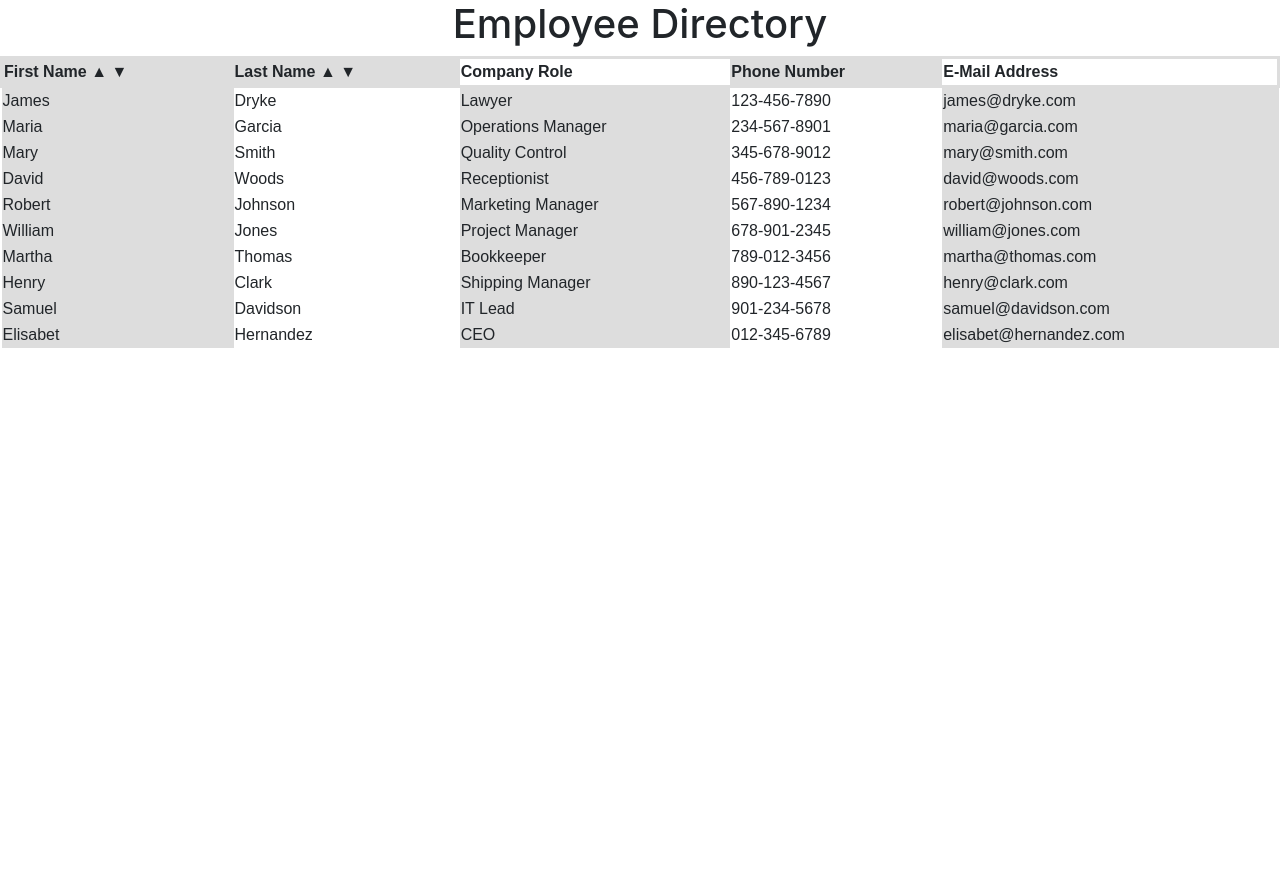
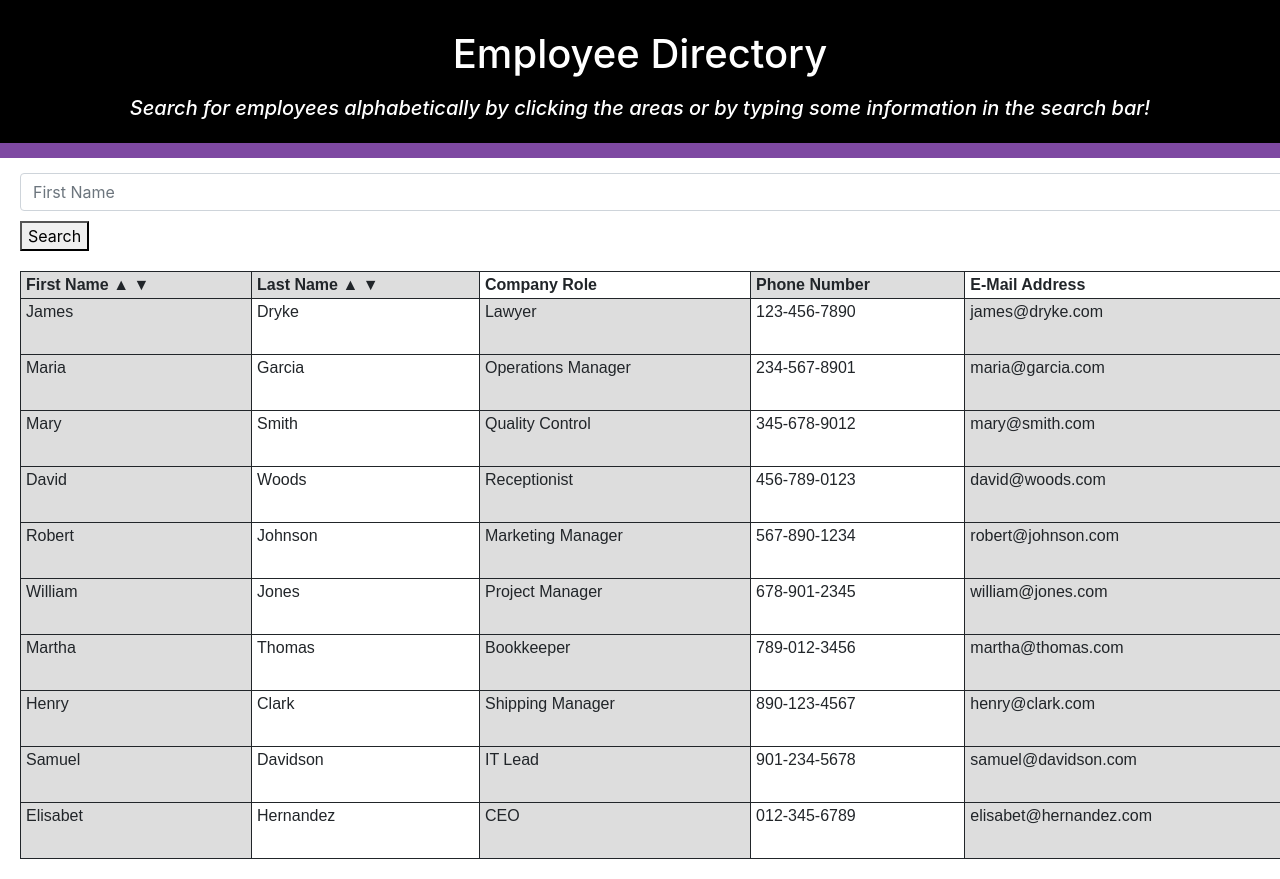
Before and after one commit to jtbataille/Employee-Directory, a React (Create React App) app: page / in a window 1280 px wide. Before the commit the page ends 800 px from the top, so only its background shows below. Built offline with nearby package versions, Linux system fonts and the light colour scheme.

Commit message:
styling updates

```diff
--- a/src/App.js
+++ b/src/App.js
@@ -7,7 +7,9 @@ import employees from "./employees.json";
 
 class App extends Component {
   state = {
-    employees
+    employees,
+    searchedEmployee: [],
+    searchTerm: ''
   };
 
   ascFirstNameSort = () => {
@@ -38,10 +40,29 @@ class App extends Component {
     this.setState({ employees: employees });
   }
 
+  handleInputChange = e => {
+    const { name, value } = e.target;
+    this.setState({[name]: value});
+  };
+
+  handleFormSubmit = e => {
+    e.preventDefault();
+
+    this.setState({
+      searchTerm: ''
+    });
+  }
+
   render() {
     return (
       <>
         <Header />
+        <form onSubmit={this.handleSubmit}>
+          <span className='form-group'>
+              <input style={{marginTop:"15px", marginLeft:"20px"}} type='text' name='searchTerm' placeholder="First Name" value={this.state.searchTerm} onChange={this.handleInputChange} className="form-control" />
+              <button style={{marginTop:"10px", marginLeft:"20px"}} type='submit' onClick={this.handleFormSubmit}>Search</button>
+          </span>
+        </form>
         <Table
           employees={this.state.employees}
           ascFirstNameSort={this.ascFirstNameSort}
--- a/src/components/Header.js
+++ b/src/components/Header.js
@@ -3,8 +3,10 @@ import React from 'react';
 
 function Header() {
     return (
-        <header style={{textAlign: "center"}}>
+        <header style={{textAlign:"center", width:"100%", backgroundColor:"black", color:"white", borderBottom:"15px solid rgb(126,73,162)", paddingTop:"30px", paddingBottom:"15px"}}>
             <h1>Employee Directory</h1>
+
+            <h5 style={{fontStyle:"italic", paddingTop:"10px"}}>Search for employees alphabetically by clicking the areas or by typing some information in the search bar!</h5>
         </header>
     )
 }
--- a/src/components/Table.js
+++ b/src/components/Table.js
@@ -5,7 +5,7 @@ import TableRows from './TableRows';
 
 function Table ({ employees, ascFirstNameSort, descFirstNameSort, ascLastNameSort, descLastNameSort }) {
     return (
-        <table style={{borderCollapse: "collapse", fontFamily: "arial, sans-serif", width: "100%"}}>
+        <table style={{borderCollapse:"collapse", border:"solid", borderWidth:"1px", fontFamily:"arial, sans-serif", width:"100%", margin:"20px"}}>
             <TableHeaders
                 ascFirstNameSort={ascFirstNameSort}
                 descFirstNameSort={descFirstNameSort}
--- a/src/components/TableHeaders.js
+++ b/src/components/TableHeaders.js
@@ -2,18 +2,18 @@ import React from 'react';
 
 function TableHeaders ({ ascFirstNameSort, descFirstNameSort, ascLastNameSort, descLastNameSort }) {
     return (
-        <tr style={{border: "3px solid #dddddd", textAlign: "left", padding: "10"}}>
-            <th style={{backgroundColor: "#dddddd"}}>First Name
+        <tr style={{border: "3px solid #dddddd", textAlign: "left", borderCollapse:"collapse", borderWidth:"1px"}}>
+            <th style={{backgroundColor: "#dddddd", borderCollapse:"collapse", border:"solid", borderWidth:"1px", paddingLeft:"5px"}}>First Name
                 <span className="sort" onClick={ascFirstNameSort}> &#9650; </span>
                 <span className="sort" onClick={descFirstNameSort}> &#9660; </span>
             </th>
-            <th style={{backgroundColor: "#dddddd"}}>Last Name
+            <th style={{backgroundColor: "#dddddd", borderCollapse:"collapse", border:"solid", borderWidth:"1px", paddingLeft:"5px"}}>Last Name
                 <span className="sort" onClick={ascLastNameSort}> &#9650; </span>
                 <span className="sort" onClick={descLastNameSort}> &#9660; </span>
             </th>
-            <th>Company Role</th>
-            <th style={{backgroundColor: "#dddddd"}}>Phone Number</th>
-            <th>E-Mail Address</th>
+            <th style={{borderCollapse:"collapse", border:"solid", borderWidth:"1px", paddingLeft:"5px"}}>Company Role</th>
+            <th style={{backgroundColor: "#dddddd", borderCollapse:"collapse", border:"solid", borderWidth:"1px", paddingLeft:"5px"}}>Phone Number</th>
+            <th style={{borderCollapse:"collapse", border:"solid", borderWidth:"1px", paddingLeft:"5px"}}>E-Mail Address</th>
         </tr>
     )
 }
--- a/src/components/TableRows.js
+++ b/src/components/TableRows.js
@@ -4,12 +4,12 @@ function TableRows ({ employees }) {
     return (
         <>
             {employees.map(employee => (
-                <tr key={employee.id} style={{marginRight: "10px", paddingBottom: "15"}}>
-                    <td style={{backgroundColor: "#dddddd"}}>{employee.firstName}</td>
-                    <td>{employee.lastName}</td>
-                    <td  style={{backgroundColor: "#dddddd"}}>{employee.role}</td>
-                    <td>{employee.phone}</td>
-                    <td  style={{backgroundColor: "#dddddd"}}>{employee.email}</td>
+                <tr key={employee.id} style={{paddingBottom:"30px", borderCollapse:"collapse", border:"solid", borderWidth:"1px"}}>
+                    <td style={{backgroundColor:"#dddddd", paddingBottom:"30px", paddingLeft:"5px", borderCollapse:"collapse", border:"solid", borderWidth:"1px"}}>{employee.firstName}</td>
+                    <td style={{paddingBottom:"30px", paddingLeft:"5px", borderCollapse:"collapse", border:"solid", borderWidth:"1px"}}>{employee.lastName}</td>
+                    <td  style={{backgroundColor:"#dddddd", paddingBottom:"30px", paddingLeft:"5px", borderCollapse:"collapse", border:"solid", borderWidth:"1px"}}>{employee.role}</td>
+                    <td style={{paddingBottom:"30px", paddingLeft:"5px", borderCollapse:"collapse", border:"solid", borderWidth:"1px"}}>{employee.phone}</td>
+                    <td  style={{backgroundColor:"#dddddd", paddingBottom:"30px", paddingLeft:"5px", borderCollapse:"collapse", border:"solid", borderWidth:"1px"}}>{employee.email}</td>
                 </tr>
             ))}
         </>
```
